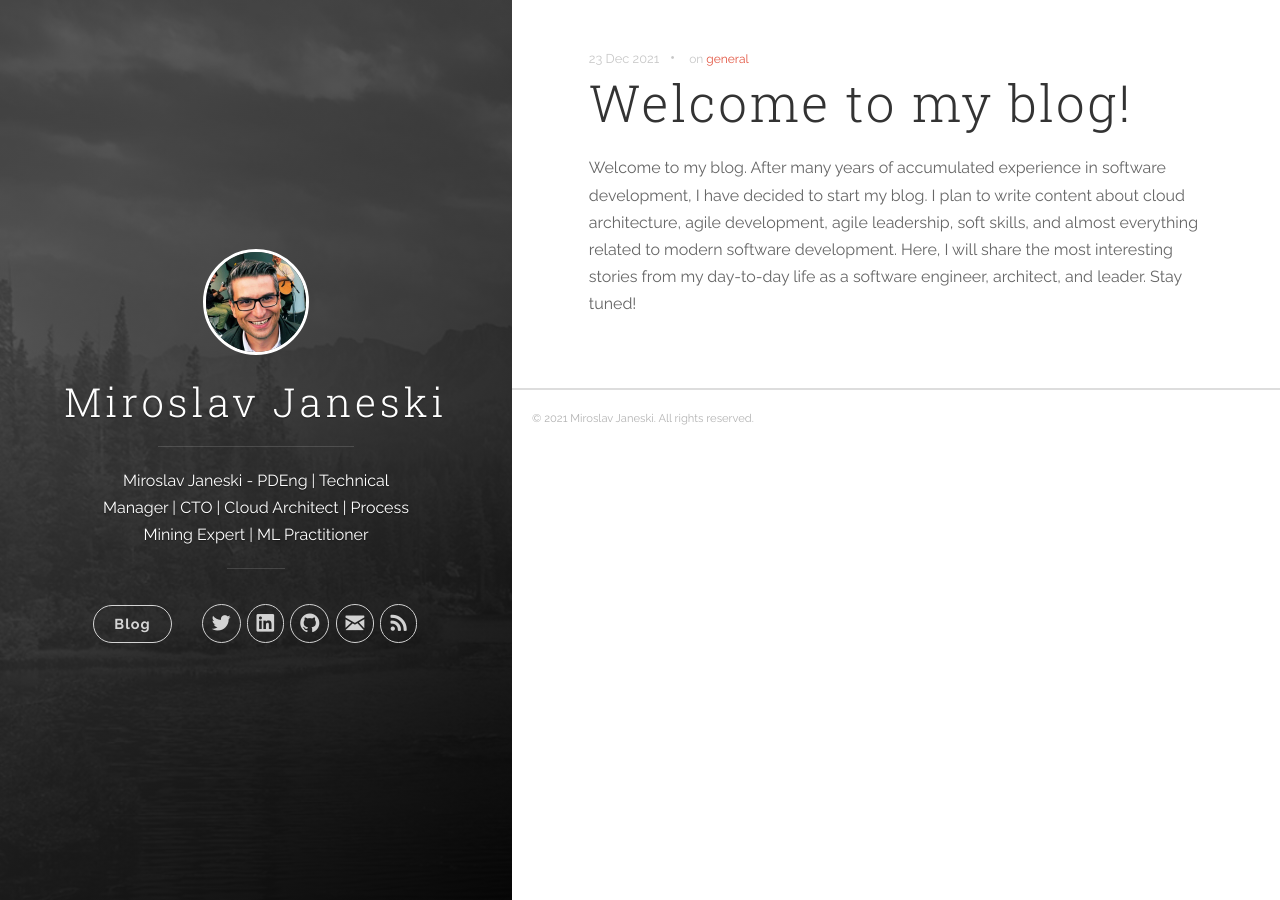
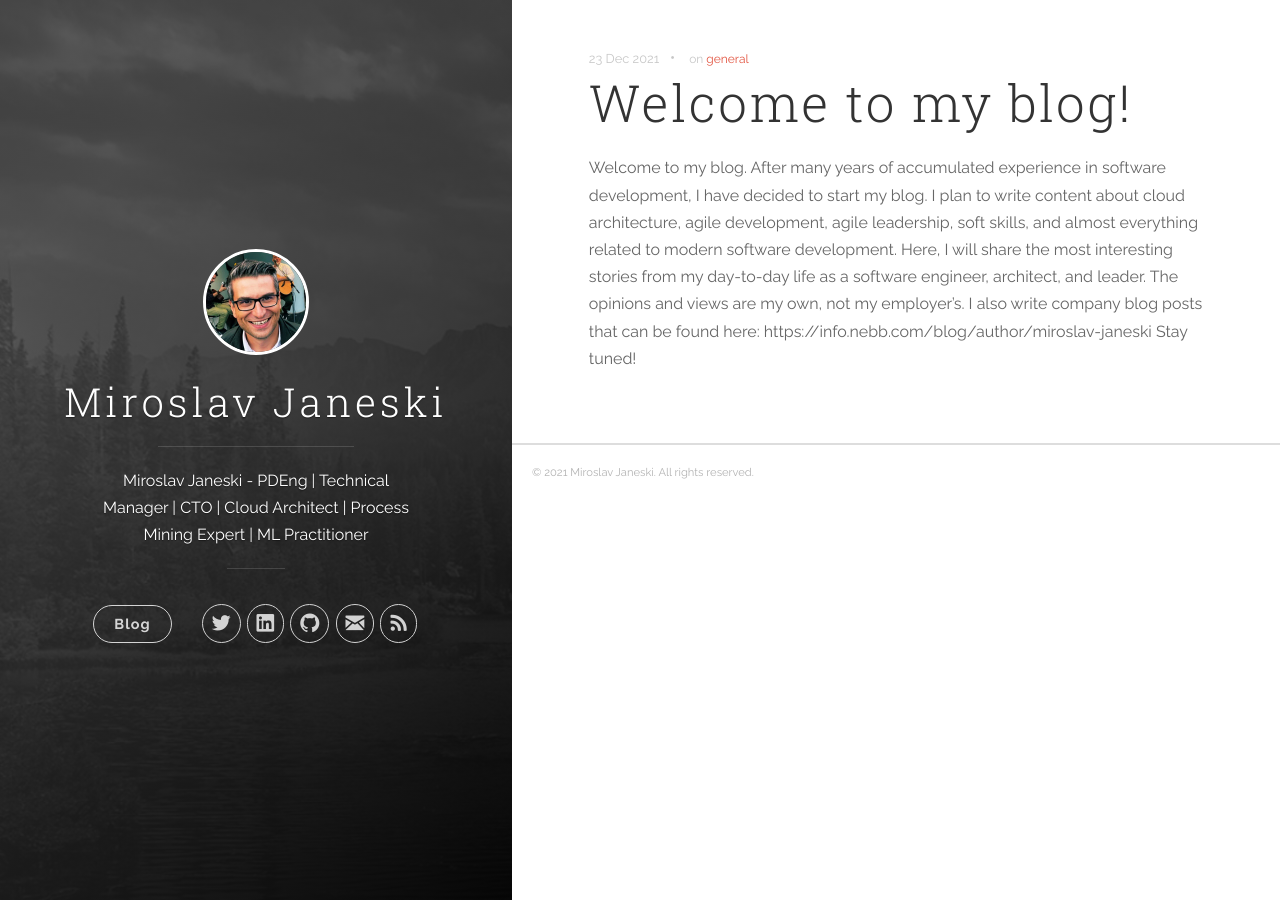
Before and after one commit to janeski/janeski.github.io, a Jekyll site: the page built from _posts/2021-12-23-welcome-to-my-blog.markdown, in a window 1280 px wide. Built offline with Jekyll 4.4.1, drawn with Linux system fonts in a browser that asks for light colours.

Commit message:
changed initial blog post

```diff
--- a/_posts/2021-12-23-welcome-to-my-blog.markdown
+++ b/_posts/2021-12-23-welcome-to-my-blog.markdown
@@ -4,4 +4,4 @@ date:   2021-12-23 12:04:23
 categories: [general]
 tags: [general]
 ---
-Welcome to my blog. After many years of accumulated experience in software development, I have decided to start my blog. I plan to write content about cloud architecture, agile development, agile leadership, soft skills, and almost everything related to modern software development. Here, I will share the most interesting stories from my day-to-day life as a software engineer, architect, and leader. Stay tuned!
+Welcome to my blog. After many years of accumulated experience in software development, I have decided to start my blog. I plan to write content about cloud architecture, agile development, agile leadership, soft skills, and almost everything related to modern software development. Here, I will share the most interesting stories from my day-to-day life as a software engineer, architect, and leader. The opinions and views are my own, not my employer's. I also write company blog posts that can be found here: https://info.nebb.com/blog/author/miroslav-janeski Stay tuned!
```
